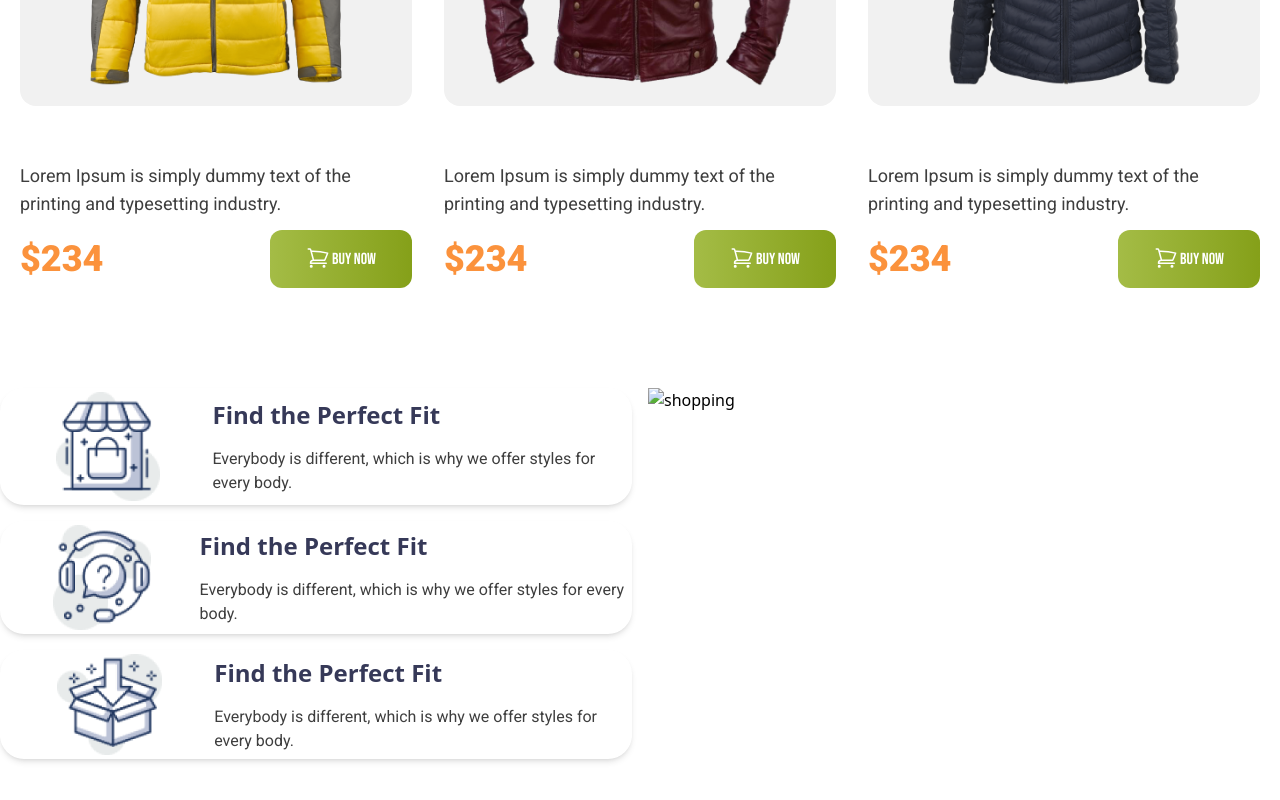
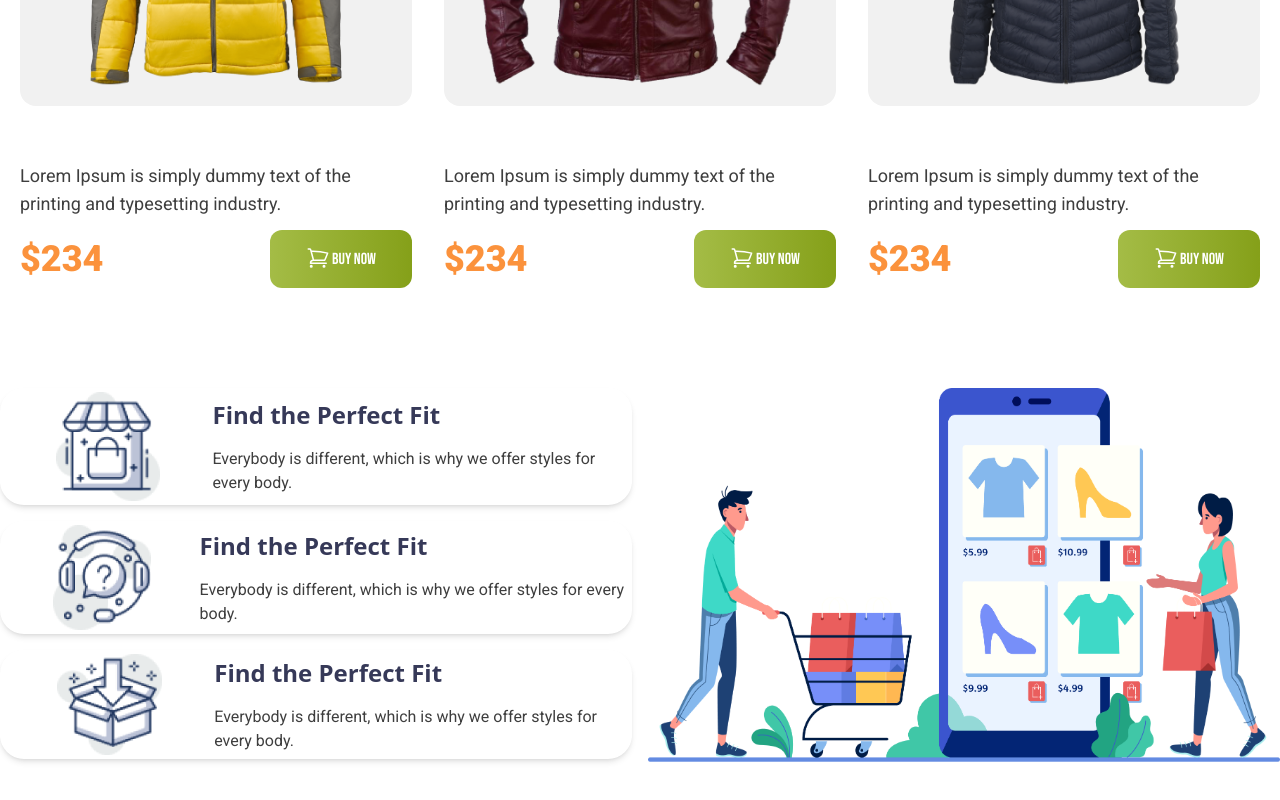
Before and after one commit to jahidrony037/penguin-fashion, a plain HTML site: page index.html in a window 1280 px wide. Shown: the part 1803-2603 px from the top of the page. Drawn offline with nearby package versions, Linux system fonts and the light colour scheme; the site is published under a folder, as on GitHub Pages, so addresses that start at the root find nothing.

Commit message:
image folder edit

```diff
--- a/index.html
+++ b/index.html
@@ -379,7 +379,7 @@
             </div>
           </div>
           <div class="lg:w-1/2">
-            <img src="/images/shopping.png" alt="shopping" />
+            <img src="images/shopping.png" alt="shopping" />
           </div>
         </div>
       </section>
```
